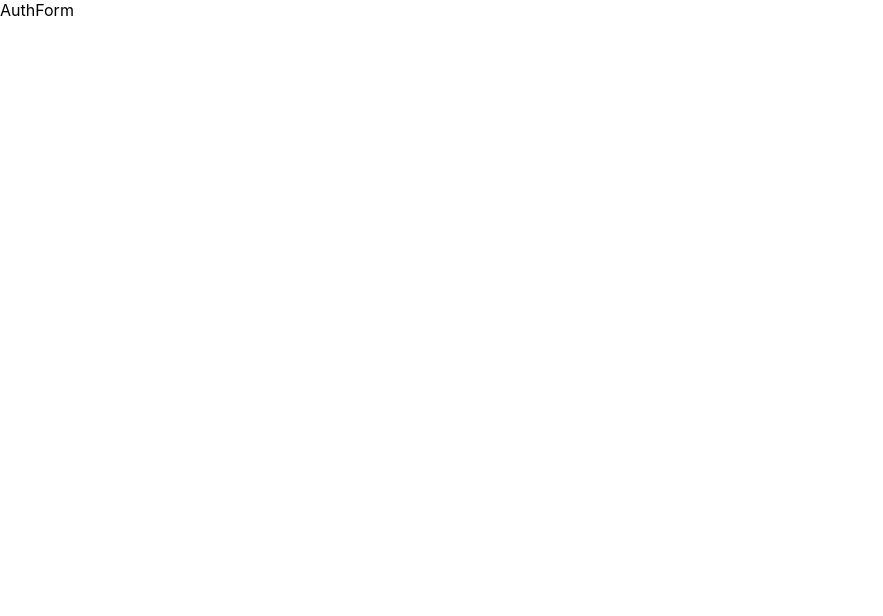
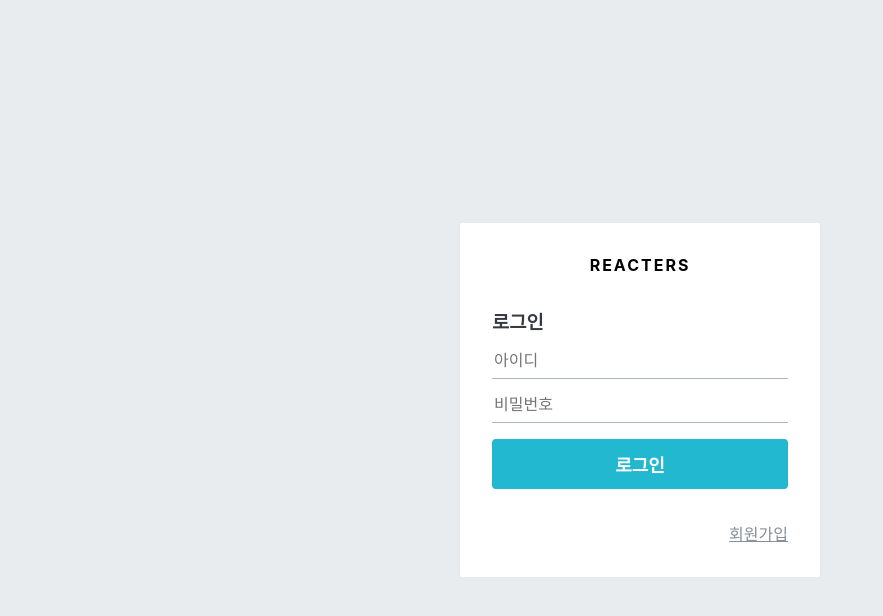
Before and after one commit to dtc03003/blog, a React (Create React App) app in the folder blog-frontend/: page /login in a window 1280 px wide. Shown: the top 616 px of the page, without its empty margins (0-883 px from the left). Built offline with nearby package versions, Linux system fonts and the light colour scheme.

Commit message:
리덕스로 폼 상태 관리

```diff
--- a/blog-frontend/src/components/auth/AuthForm.js
+++ b/blog-frontend/src/components/auth/AuthForm.js
@@ -1,14 +1,112 @@
 import React from 'react';
 import styled from 'styled-components';
+import { Link } from 'react-router-dom';
+import palette from '../../lib/styles/palette';
+import Button from '../common/Button';
 
 /**
  * 회원가입 또는 로그인 폼을 보여 줍니다.
  */
 
-const AuthFormBlock = styled.div``;
+const AuthFormBlock = styled.div`
+    h3 {
+        margin: 0;
+        color: ${palette.gray[8]};
+        margin-bottom: 1rem;
+    }
+`;
 
-const AuthForm = () => {
-    return <AuthFormBlock>AuthForm</AuthFormBlock>;
+/**
+ * 스타일링된 input
+ */
+const StyledInput = styled.input`
+    font-size: 1rem;
+    border: none;
+    border-bottom: 1px solid ${palette.gray[5]};
+    padding-bottom: 0.5rem;
+    outline: none;
+    width: 100%;
+    &:focus {
+        color: $oc-teal-7;
+        border-bottom: 1px solid ${palette.gray[7]};
+    }
+    & + & {
+        margin-top: 1rem;
+    }
+`;
+
+/**
+ * 폼 하단에 로그인 혹은 회원가입 링크를 보여 줌
+ */
+const Footer = styled.div`
+    margin-top: 2rem;
+    text-align: right;
+    a {
+        color: ${palette.gray[6]};
+        text-decoration: underline;
+        &:hover {
+            color: ${palette.gray[9]};
+        }
+    }
+`;
+
+const ButtonWithMarginTop = styled(Button)`
+    margin-top: 1rem;
+`;
+
+const textMap = {
+    login: '로그인',
+    register: '회원가입',
+};
+
+const AuthForm = ({ type, form, onChange, onSubmit }) => {
+    const text = textMap[type];
+    return (
+        <AuthFormBlock>
+            <h3>{text}</h3>
+            <form onSubmit={onSubmit}>
+                <StyledInput
+                    autoComplete="username"
+                    name="username"
+                    placeholder="아이디"
+                    onChange={onChange}
+                    value={form.username}
+                />
+                <StyledInput
+                    autoComplete="new-password"
+                    name="password"
+                    placeholder="비밀번호"
+                    type="password"
+                    onChange={onChange}
+                    value={form.password}
+                />
+                {type === 'register' && (
+                    <StyledInput
+                        autoComplete="new-password"
+                        name="passwordConfirm"
+                        placeholder="비밀번호 확인"
+                        type="password"
+                        onChange={onChange}
+                        value={form.passwordConfirm}
+                    />
+                )}
+                <ButtonWithMarginTop
+                    cyan
+                    fullWidth
+                    style={{ marginTop: '1rem' }}
+                >
+                    {text}
+                </ButtonWithMarginTop>
+            </form>
+            <Footer>
+                {type === 'login' ? (
+                    <Link to="/register">회원가입</Link>
+                ) : (
+                    <Link to="/login">로그인</Link>
+                )}
+            </Footer>
+        </AuthFormBlock>
+    );
 };
 
 export default AuthForm;
--- a/blog-frontend/src/components/auth/AuthTemplate.js
+++ b/blog-frontend/src/components/auth/AuthTemplate.js
@@ -1,14 +1,54 @@
 import React from 'react';
 import styled from 'styled-components';
+import palette from '../../lib/styles/palette';
+import { Link } from 'react-router-dom';
 
 /**
  * 회원가입/로그인 페이지의 레이아웃을 담당하는 컴포넌트입니다.
  */
 
-const AuthTemplateBlock = styled.div``;
+/* 화면 전체를 채움 */
+const AuthTemplateBlock = styled.div`
+    position: absolute;
+    left: 0;
+    top: 0;
+    bottom: 0;
+    right: 0;
+    background: ${palette.gray[2]};
+    /* flex로 내부 내용 중앙 정렬 */
+    display: flex;
+    flex-direction: column;
+    justify-content: center;
+    align-items: center;
+`;
+
+/* 흰색 박스 */
+const WhiteBox = styled.div`
+    .logo-area {
+        display: block;
+        padding-bottom: 2rem;
+        text-align: center;
+        font-weight: bold;
+        letter-spacing: 2px;
+    }
+    box-shadow: 0 0 8px rgba(0, 0, 0, 0.025);
+    padding: 2rem;
+    width: 360px;
+    background: white;
+    border-radius: 2px;
+`;
 
 const AuthTemplate = ({ children }) => {
-    return <AuthTemplateBlock>{children}</AuthTemplateBlock>;
+    return (
+        <AuthTemplateBlock>
+            <WhiteBox>
+                <div className="logo-area">
+                    <Link to="/">REACTERS</Link>
+                </div>
+                {children}
+            </WhiteBox>
+        </AuthTemplateBlock>
+    );
 };
 
 export default AuthTemplate;
--- a/blog-frontend/src/components/common/Button.js
+++ b/blog-frontend/src/components/common/Button.js
@@ -1,6 +1,6 @@
 import React from 'react';
-import styled from 'styled-components';
-import palette from '../../lib/styles/palette.js';
+import styled, { css } from 'styled-components';
+import palette from '../../lib/styles/palette';
 
 const StyledButton = styled.button`
     border: none;
@@ -16,6 +16,24 @@
     &:hover {
         background: ${palette.gray[6]};
     }
+
+    ${(props) =>
+        props.fullWidth &&
+        css`
+            padding-top: 0.75rem;
+            padding-bottom: 0.75rem;
+            width: 100%;
+            font-size: 1.125rem;
+        `}
+
+    ${(props) =>
+        props.cyan &&
+        css`
+            background: ${palette.cyan[5]};
+            &:hover {
+                background: ${palette.cyan[4]};
+            }
+        `}
 `;
 
 const Button = (props) => <StyledButton {...props} />;
--- /dev/null
+++ b/blog-frontend/src/containers/auth/LoginForm.js
@@ -0,0 +1,44 @@
+import React, { useEffect } from 'react';
+import { useDispatch, useSelector } from 'react-redux';
+import { changeField, initializeForm } from '../../modules/auth';
+import AuthForm from '../../components/auth/AuthForm';
+
+const LoginForm = () => {
+    const dispatch = useDispatch();
+    const { form } = useSelector(({ auth }) => ({
+        form: auth.login,
+    }));
+    // 인풋 변경 이벤트 핸들러
+    const onChange = (e) => {
+        const { value, name } = e.target;
+        dispatch(
+            changeField({
+                form: 'login',
+                key: name,
+                value,
+            }),
+        );
+    };
+
+    // 폼 등록 이벤트 핸들러
+    const onSubmit = (e) => {
+        e.preventDefault();
+        // 구현 예정
+    };
+
+    // 컴포넌트가 처음 렌더링될 때 form을 초기화함
+    useEffect(() => {
+        dispatch(initializeForm('login'));
+    }, [dispatch]);
+
+    return (
+        <AuthForm
+            type="login"
+            form={form}
+            onChange={onChange}
+            onSubmit={onSubmit}
+        />
+    );
+};
+
+export default LoginForm;
--- /dev/null
+++ b/blog-frontend/src/containers/auth/RegisterForm.js
@@ -0,0 +1,44 @@
+import React, { useEffect } from 'react';
+import { useDispatch, useSelector } from 'react-redux';
+import { changeField, initializeForm } from '../../modules/auth';
+import AuthForm from '../../components/auth/AuthForm';
+
+const RegisterForm = () => {
+    const dispatch = useDispatch();
+    const { form } = useSelector(({ auth }) => ({
+        form: auth.register,
+    }));
+    // 인풋 변경 이벤트 핸들러
+    const onChange = (e) => {
+        const { value, name } = e.target;
+        dispatch(
+            changeField({
+                form: 'register',
+                key: name,
+                value,
+            }),
+        );
+    };
+
+    // 폼 등록 이벤트 핸들러
+    const onSubmit = (e) => {
+        e.preventDefault();
+        // 구현 예정
+    };
+
+    // 컴포넌트가 처음 렌더링될 때 form을 초기화함
+    useEffect(() => {
+        dispatch(initializeForm('register'));
+    }, [dispatch]);
+
+    return (
+        <AuthForm
+            type="register"
+            form={form}
+            onChange={onChange}
+            onSubmit={onSubmit}
+        />
+    );
+};
+
+export default RegisterForm;
--- a/blog-frontend/src/modules/auth.js
+++ b/blog-frontend/src/modules/auth.js
@@ -1,14 +1,41 @@
 import { createAction, handleActions } from 'redux-actions';
+import produce from 'immer';
 
-const SAMPLE_ACTION = 'auth/SAMPLE_ACTION';
+const CHANGE_FIELD = 'auth/CHANGE_FIELD';
+const INITIALIZE_FORM = 'auth/INITIALIZE_FORM';
 
-export const sampleAction = createAction(SAMPLE_ACTION);
+export const changeField = createAction(
+    CHANGE_FIELD,
+    ({ form, key, value }) => ({
+        form, // register , login
+        key, // username, password, passwordConfirm
+        value, // 실제 바꾸려는 값
+    }),
+);
+export const initializeForm = createAction(INITIALIZE_FORM, (form) => form); // register / login
 
-const initialState = {};
+const initialState = {
+    register: {
+        username: '',
+        password: '',
+        passwordConfirm: '',
+    },
+    login: {
+        username: '',
+        password: '',
+    },
+};
 
 const auth = handleActions(
     {
-        [SAMPLE_ACTION]: (state, action) => state,
+        [CHANGE_FIELD]: (state, { payload: { form, key, value } }) =>
+            produce(state, (draft) => {
+                draft[form][key] = value; // 예: state.register.username을 바꾼다.
+            }),
+        [INITIALIZE_FORM]: (state, { payload: form }) => ({
+            ...state,
+            [form]: initialState[form],
+        }),
     },
     initialState,
 );
--- a/blog-frontend/src/pages/LoginPage.js
+++ b/blog-frontend/src/pages/LoginPage.js
@@ -1,11 +1,11 @@
 import React from 'react';
 import AuthTemplate from '../components/auth/AuthTemplate';
-import AuthForm from '../components/auth/AuthForm';
+import LoginForm from '../containers/auth/LoginForm';
 
 const LoginPage = () => {
     return (
         <AuthTemplate>
-            <AuthForm />
+            <LoginForm />
         </AuthTemplate>
     );
 };
--- a/blog-frontend/src/pages/RegisterPage.js
+++ b/blog-frontend/src/pages/RegisterPage.js
@@ -1,11 +1,11 @@
 import React from 'react';
 import AuthTemplate from '../components/auth/AuthTemplate';
-import AuthForm from '../components/auth/AuthForm';
+import RegisterForm from '../containers/auth/RegisterForm';
 
 const RegisterPage = () => {
     return (
         <AuthTemplate>
-            <AuthForm />
+            <RegisterForm />
         </AuthTemplate>
     );
 };
```
